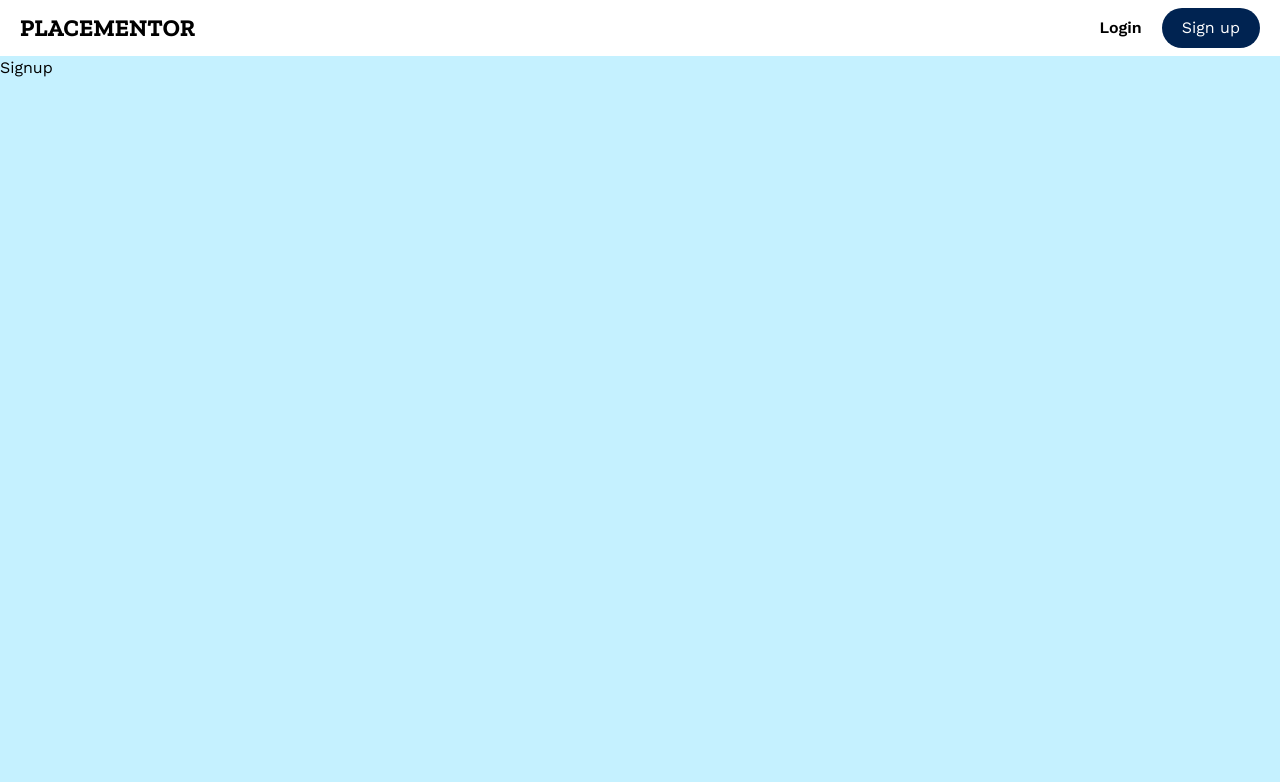
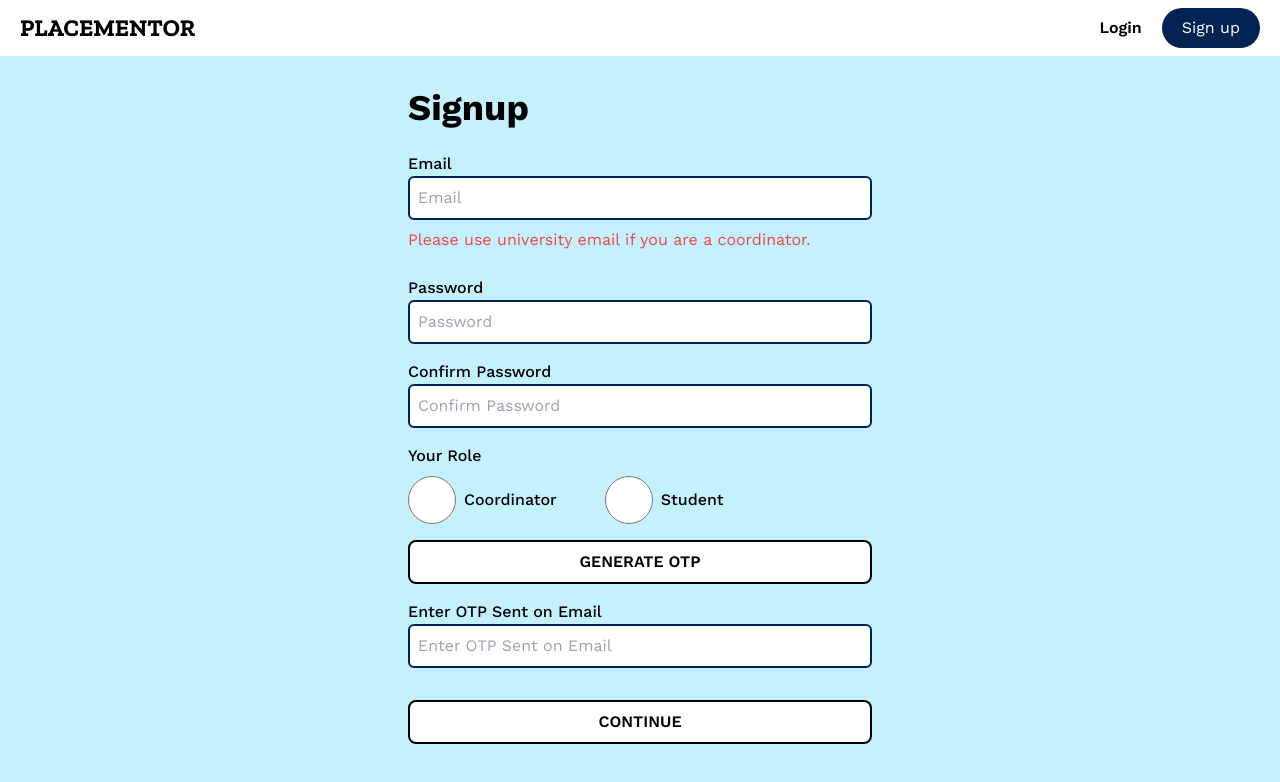
Before and after one commit to vivek-oza/placement-portal-learning, a React (Vite) app in the folder frontend/: page /Signup in a window 1280 px wide. Shown: the top 782 px of the page. Built offline with nearby package versions, Linux system fonts and the light colour scheme.

Commit message:
Made signup and login page front end using components

```diff
--- a/frontend/src/App.jsx
+++ b/frontend/src/App.jsx
@@ -5,16 +5,20 @@ import Signup from "./pages/Signup/Signup";
 import {Routes, Route} from 'react-router-dom'
 import Navbar from "./components/Navbar/Navbar";
 import Login from "./pages/Login/Login";
+import AfterLogin from "./pages/IntermediatePages/AfterLogin";
+import StudentCompleteProfilePersonalDetails from "./pages/CompleteProfile/StudentCompleteProfilePersonalDetails";
 
 function App() {
   return (
     <>
+      <div className="main-content min-h-screen">
       <Navbar></Navbar>
-      <div className="main-content">
         <Routes>
           <Route path="/" element= { <Home /> } />
           <Route path="/Signup" element= { <Signup /> }/>
           <Route path="/Login" element= { <Login /> }/>
+          <Route path="/IntermediatePage/AfterLogin" element= { <AfterLogin /> }/>
+          <Route path="/CompleteProfile/StudentCompleteProfilePersonalDetails" element= { <StudentCompleteProfilePersonalDetails /> }/>
         </Routes>
       </div>
     </>
--- /dev/null
+++ b/frontend/src/pages/IntermediatePages/AfterLogin.jsx
@@ -0,0 +1,13 @@
+import React from "react";
+
+export default function AfterLogin() {
+  return (
+    <>
+      <div className="flex justify-center items-center min-h-[500px]">
+        <p className="text-2xl sm:text-7xl text-center font-bold font-zilla">
+          Complete Your Profile !
+        </p>
+      </div>
+    </>
+  );
+}
--- a/frontend/src/pages/Login/Login.jsx
+++ b/frontend/src/pages/Login/Login.jsx
@@ -1,13 +1,82 @@
+// import React from "react";
+// import "./Signup.css";
+// import TextInput from "../../components/InputFields/TextInput";
+// import LightBorderButton from "../../components/buttons/LightBorderButton";
+// import RadioInput from "../../components/InputFields/RadioInput";
+
+// function Signup() {
+//   const roles = ["Coordinator", "Student"];
+
+//   return (
+//     <>
+//       <div className="container p-2 max-w-lg">
+//         <div>Signup</div>
+//         <TextInput placeholderText={"Email"} />
+//         <TextInput placeholderText={"Password"} />
+//         <p className="helpText text-sm text-gray-500 px-2">
+//           Please use university email if you are a coordinator
+//         </p>
+
+//         {/* Map through roles */}
+//         {roles.map((role) => (
+//           <RadioInput
+//             key={role}
+//             radioDetails={{
+//               radioFieldName: role,
+//               radioGroupName: "Your Role",
+//               radioGroup: "userRole",
+//             }}
+//           />
+//         ))}
+
+//         <LightBorderButton
+//           className="custom-class-for-signup w-full mt-4" // Add specific classes for this button
+//           buttonDetails={{
+//             buttonName: "Continue",
+//           }}
+//         />
+//       </div>
+//     </>
+//   );
+// }
+
+// export default Signup;
+
 import React from "react";
-import './Login.css'
+import "./Login.css";
+import TextInput from "../../components/InputFields/TextInput";
+import LightBorderButton from "../../components/buttons/LightBorderButton";
+import RadioInput from "../../components/InputFields/RadioInput";
 
-function Login() {
+function Signup() {
   return (
-    <>
-        <div>Login</div>
-    </>
+    <div className="container flex flex-col justify-center justify-self-center p-4 max-w-lg max-h-fit overflow-y-clip">
+      <form action="./IntermediatePage/AfterLogin">    //  !!!! CHANGE THIS !!!!
 
-  )
+      <h1 className="text-4xl font-bold my-2 p-2">Login</h1>
+
+      {/* Input Fields */}
+      <TextInput placeholderText="Email" />
+      <p className="helpText text-md font-normal text-red-500 px-2">
+        Please use university email if you are a coordinator.
+      </p>
+
+      <TextInput placeholderText="Password" />
+
+      {/* Radio Input for Roles */}
+      <RadioInput
+        radioGroupName="Your Role"
+        radioGroup="userRole"
+        radioOptions={["Coordinator", "Student"]}
+      />
+
+      {/* Submit Button */}
+      <div className="w-full mt-4">
+        <LightBorderButton buttonDetails={{ buttonName: "CONTINUE" }} />
+      </div>
+      </form>
+    </div>
+  );
 }
 
-export default Login
+export default Signup;
--- a/frontend/src/pages/Signup/Signup.jsx
+++ b/frontend/src/pages/Signup/Signup.jsx
@@ -1,13 +1,84 @@
+// import React from "react";
+// import "./Signup.css";
+// import TextInput from "../../components/InputFields/TextInput";
+// import LightBorderButton from "../../components/buttons/LightBorderButton";
+// import RadioInput from "../../components/InputFields/RadioInput";
+
+// function Signup() {
+//   const roles = ["Coordinator", "Student"];
+
+//   return (
+//     <>
+//       <div className="container p-2 max-w-lg">
+//         <div>Signup</div>
+//         <TextInput placeholderText={"Email"} />
+//         <TextInput placeholderText={"Password"} />
+//         <p className="helpText text-sm text-gray-500 px-2">
+//           Please use university email if you are a coordinator
+//         </p>
+
+//         {/* Map through roles */}
+//         {roles.map((role) => (
+//           <RadioInput
+//             key={role}
+//             radioDetails={{
+//               radioFieldName: role,
+//               radioGroupName: "Your Role",
+//               radioGroup: "userRole",
+//             }}
+//           />
+//         ))}
+
+//         <LightBorderButton
+//           className="custom-class-for-signup w-full mt-4" // Add specific classes for this button
+//           buttonDetails={{
+//             buttonName: "Continue",
+//           }}
+//         />
+//       </div>
+//     </>
+//   );
+// }
+
+// export default Signup;
+
 import React from "react";
-import './Signup.css'
+import "./Signup.css";
+import TextInput from "../../components/InputFields/TextInput";
+import LightBorderButton from "../../components/buttons/LightBorderButton";
+import RadioInput from "../../components/InputFields/RadioInput";
 
 function Signup() {
   return (
-    <>
-        <div>Signup</div>
-    </>
+    <div className="container flex flex-col justify-center justify-self-center p-4 max-w-lg max-h-fit overflow-y-clip">
+      <h1 className="text-4xl font-bold my-2 p-2">Signup</h1>
 
-  )
+      {/* Input Fields */}
+      <TextInput placeholderText="Email" />
+      <p className="helpText text-md font-normal text-red-500 px-2 mb-4">
+        Please use university email if you are a coordinator.
+      </p>
+
+      <TextInput placeholderText="Password" />
+      <TextInput placeholderText="Confirm Password" />
+
+      {/* Radio Input for Roles */}
+      <RadioInput
+        radioGroupName="Your Role"
+        radioGroup="userRole"
+        radioOptions={["Coordinator", "Student"]}
+      />
+
+      <LightBorderButton buttonDetails={{ buttonName: "GENERATE OTP" }} />
+
+      <TextInput placeholderText="Enter OTP Sent on Email" />
+
+      {/* Submit Button */}
+      <div className="w-full mt-4">
+        <LightBorderButton buttonDetails={{ buttonName: "CONTINUE" }} />
+      </div>
+    </div>
+  );
 }
 
-export default Signup
+export default Signup;
```
